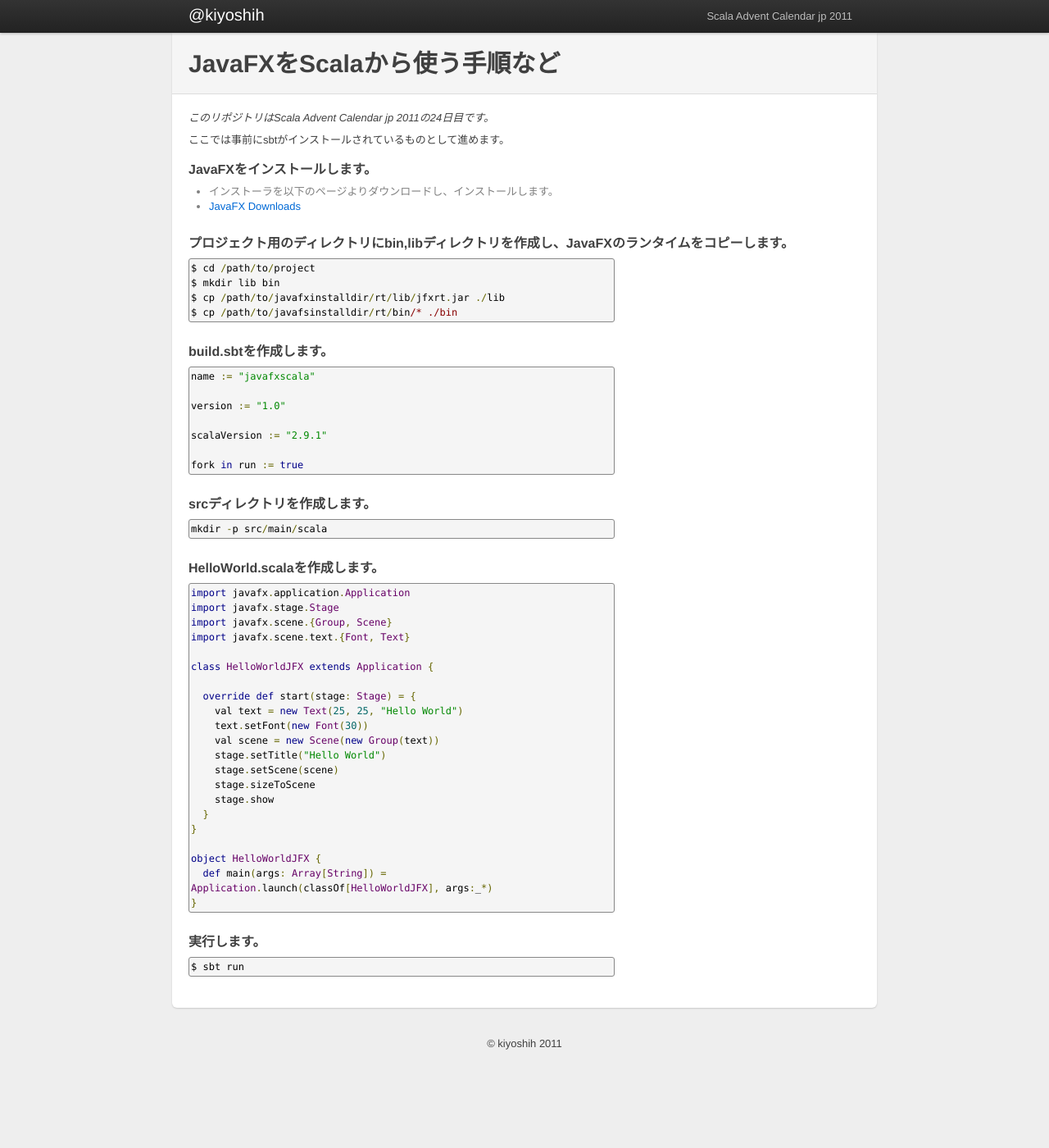
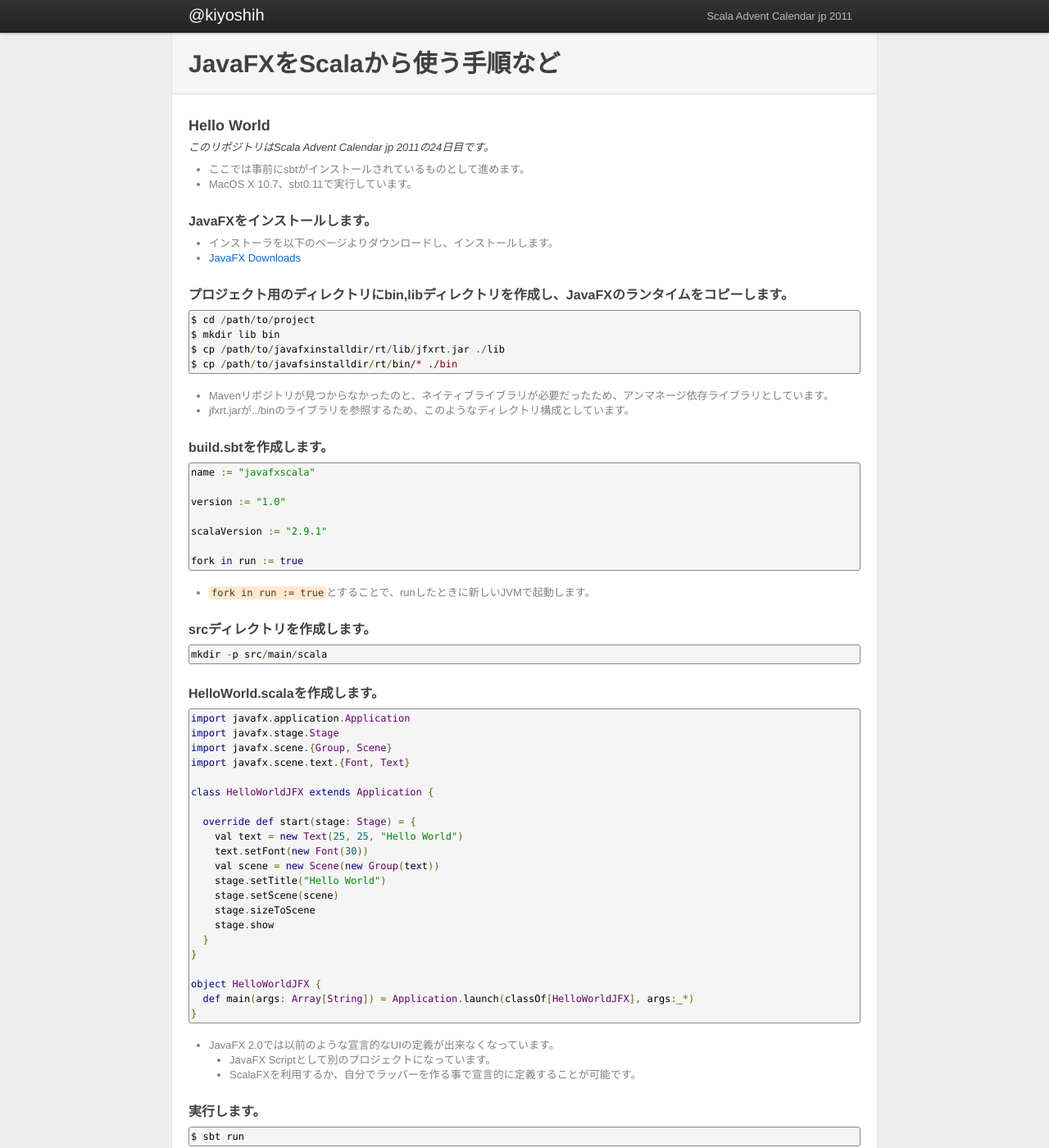
Before and after one commit to kiyoshih/ScalaAdventCalendarJp2011, a Jekyll site: the page built from index.md, in a window 1280 px wide and 1400 px high. Shown: the whole window at 82% size. Built offline with Jekyll 4.4.1, drawn with Linux system fonts in a browser that asks for light colours; comment, search, counter and statistics services are not loaded.

Commit message:
added image

```diff
--- a/index.md
+++ b/index.md
@@ -3,9 +3,12 @@ layout: default
 title: Scala Advent Calendar jp 2011
 ---
 
+### Hello World ###
+
 *このリポジトリはScala Advent Calendar jp 2011の24日目です。*
 
-ここでは事前にsbtがインストールされているものとして進めます。
+* ここでは事前にsbtがインストールされているものとして進めます。
+* MacOS X 10.7、sbt0.11で実行しています。
 
 #### JavaFXをインストールします。 ####
 
@@ -14,7 +17,7 @@ title: Scala Advent Calendar jp 2011
 
 #### プロジェクト用のディレクトリにbin,libディレクトリを作成し、JavaFXのランタイムをコピーします。 ####
 
-<div class="span9">
+<div class="span14">
 <pre class="prettyprint">
 $ cd /path/to/project
 $ mkdir lib bin
@@ -23,9 +26,12 @@ $ cp /path/to/javafsinstalldir/rt/bin/* ./bin
 </pre>
 </div>
 
+* Mavenリポジトリが見つからなかったのと、ネイティブライブラリが必要だったため、アンマネージ依存ライブラリとしています。
+* jfxrt.jarが../binのライブラリを参照するため、このようなディレクトリ構成としています。
+
 #### build.sbtを作成します。 ####
 
-<div class="span9">
+<div class="span14">
 <pre class="prettyprint">
 name := "javafxscala"
 
@@ -37,9 +43,11 @@ fork in run := true
 </pre>
 </div>
 
+* <code>fork in run := true</code>とすることで、runしたときに新しいJVMで起動します。
+
 #### srcディレクトリを作成します。 ####
 
-<div class="span9">
+<div class="span14">
 <pre class="prettyprint">
 mkdir -p src/main/scala
 </pre>
@@ -47,7 +55,7 @@ mkdir -p src/main/scala
 
 #### HelloWorld.scalaを作成します。 ####
 
-<div class="span9">
+<div class="span14">
 <pre class="prettyprint lang-scala">
 import javafx.application.Application
 import javafx.stage.Stage
@@ -73,10 +81,16 @@ object HelloWorldJFX {
 </pre>
 </div>
 
+* JavaFX 2.0では以前のような宣言的なUIの定義が出来なくなっています。
+   * JavaFX Scriptとして別のプロジェクトになっています。
+   * ScalaFXを利用するか、自分でラッパーを作る事で宣言的に定義することが可能です。
+
 #### 実行します。 ####
 
-<div class="span9">
+<div class="span14">
 <pre class="prettyprint">
 $ sbt run
 </pre>
 </div>
+
+![実行結果](image/helloworld.png)
```
Also changed, not shown: image/helloworld.png (added), 1 other file.
